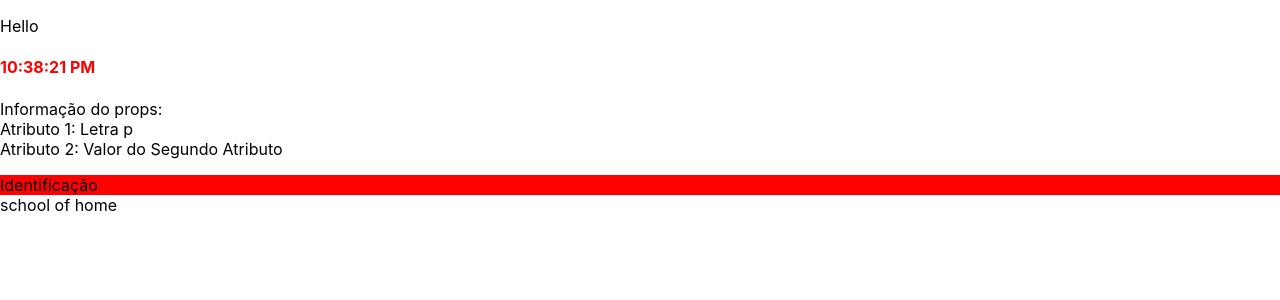
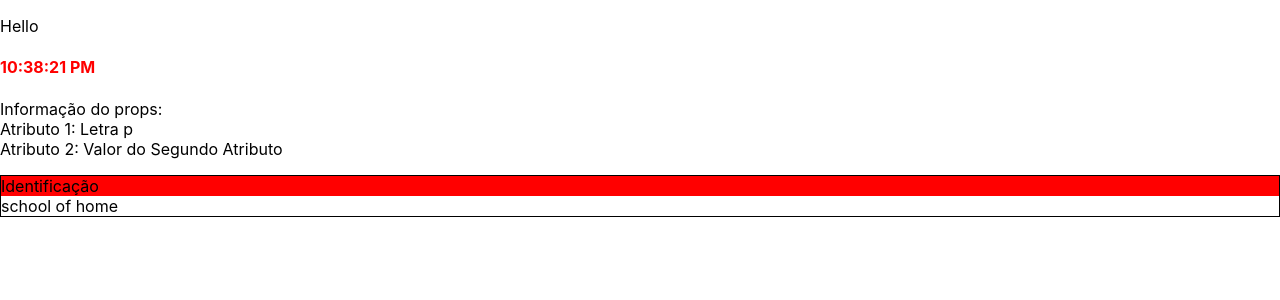
Before and after one commit to AntonioJrSK8/ReactRev2, a React (Create React App) app: page / in a window 1280 px wide. Shown: the top 300 px of the page. Built offline with nearby package versions, Linux system fonts and the light colour scheme.

Commit message:
usando compoente dentro de outro componente

```diff
--- a/src/App.css
+++ b/src/App.css
@@ -36,7 +36,3 @@
     transform: rotate(360deg);
   }
 }
-
-.Cor {
-  color: red;
-}
--- a/src/clock/clock.js
+++ b/src/clock/clock.js
@@ -1,5 +1,5 @@
 import React, { Component } from 'react';
-import "../App.css";
+//import "../App.css";
 
 class clock extends Component {
     state = {  }
--- a/src/index.css
+++ b/src/index.css
@@ -11,3 +11,11 @@ code {
   font-family: source-code-pro, Menlo, Monaco, Consolas, 'Courier New',
     monospace;
 }
+
+.Cor {
+  color: red;
+}
+
+.painel {
+  border: 1px solid;
+}
```
